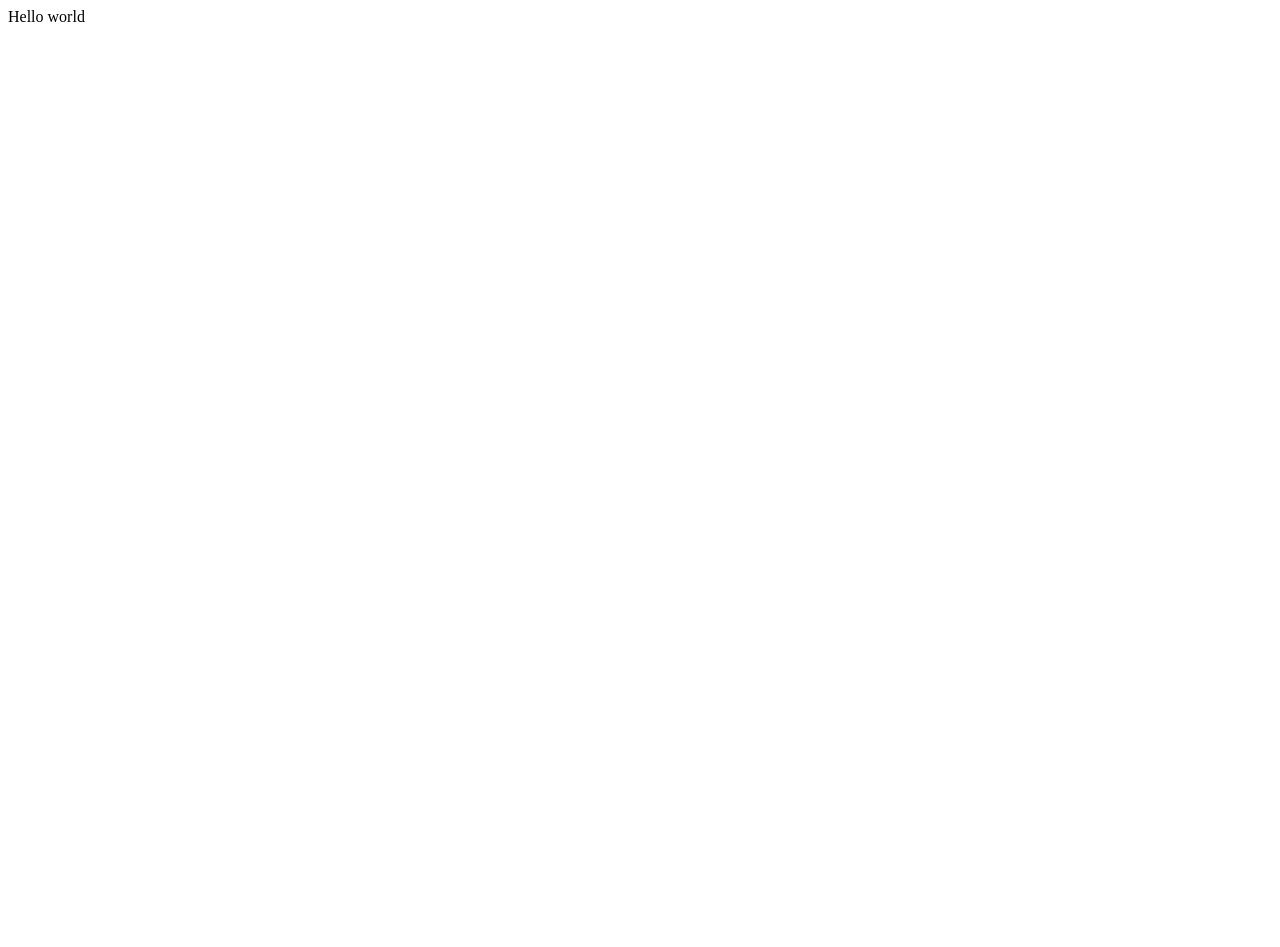
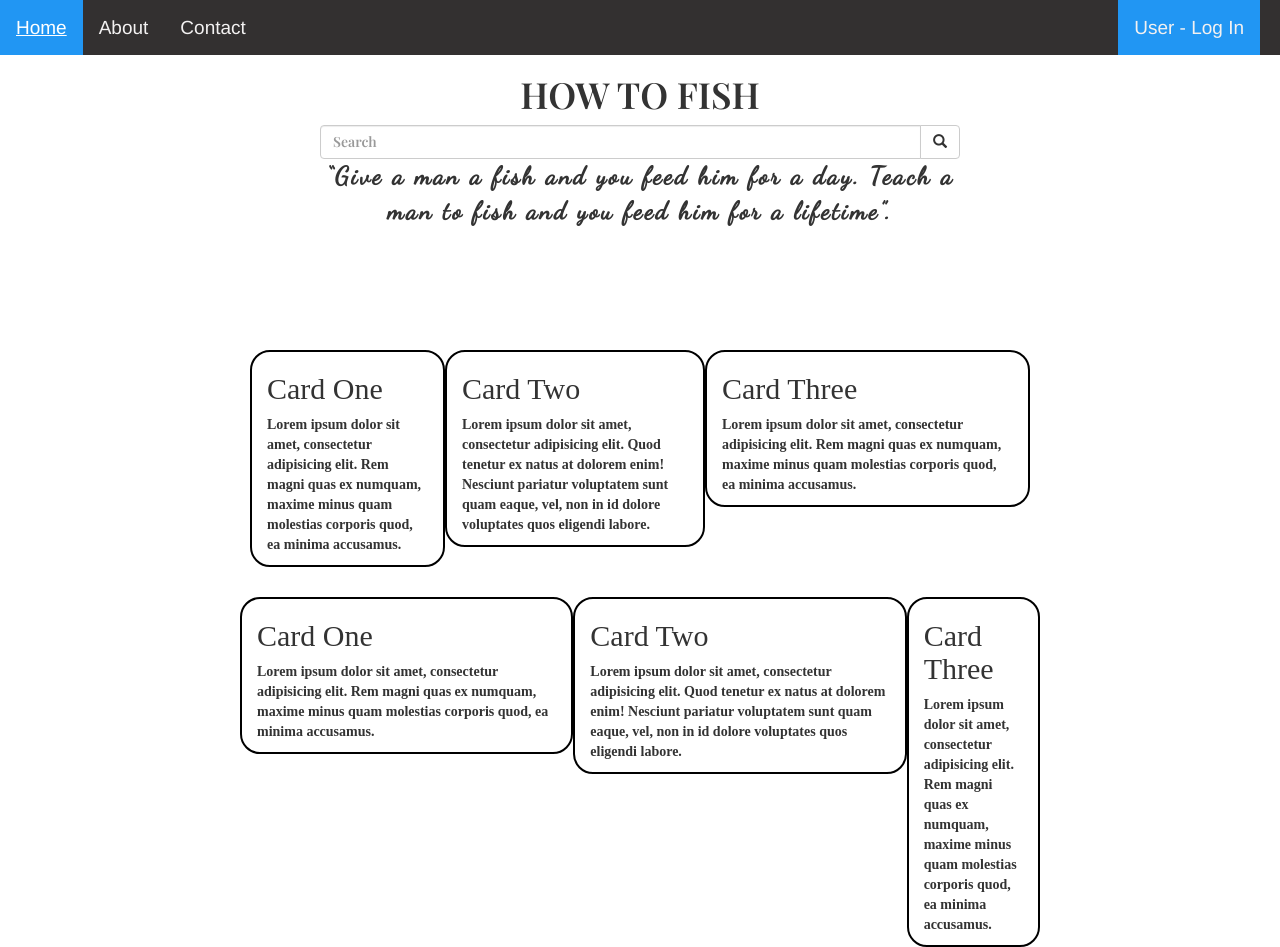
Before and after one commit to jmsn123/htf, a plain HTML site: page index.html in a window 1280 px wide. Before the commit the page ends 800 px from the top, so only its background shows below. Drawn offline with nearby package versions, Linux system fonts and the light colour scheme; a web font is replaced by a local one.

Commit message:
update indexfile

```diff
--- /dev/null
+++ b/assest/css/style.css
@@ -0,0 +1,141 @@
+
+
+body {
+  margin: 0;
+  font-family: 'Cormorant Unicase', serif;
+
+}
+
+.navbar-up {
+  overflow: hidden;
+  background-color: #333030;
+}
+
+.navbar-up a {
+  float: left;
+  display: block;
+  color: rgb(243, 241, 241);
+  text-align: center;
+  padding: 14px 16px;
+  text-decoration: none;
+  font-size: 19px;
+  text-decoration-style: none;
+
+}
+
+
+.navbar-up a:hover {
+  background-color: #ddd;
+  color: black;
+}
+
+.navbar-up a.first {
+  background-color: #2196F3;
+  color: white;
+}
+
+.navbar-up .search-container {
+  float: right;
+}
+
+.navbar-up input[type=text] {
+  padding: 6px;
+  margin-top: 8px;
+  font-size: 17px;
+  border: none;
+  border-radius: 8px;
+  margin-right: 16px;
+}
+
+.navbar-up .search-container button {
+  float: right;
+  padding: 6px;
+  margin-top: 8px;
+  margin-right: 16px;
+  background: rgb(49, 116, 223);
+  border-radius: 8px;
+  font-size: 20px;
+  border: none;
+  cursor: pointer;
+}
+
+.navbar-up .search-container button:hover {
+  background: rgb(48, 119, 212);
+}
+
+@media screen and (max-width: 600px) {
+  .navbar-up .search-container {
+    float: none;
+  }
+  .navbar-up a, .navbar-up input[type=text], .navbar-up .search-container button {
+    float: none;
+    display: block;
+    text-align: left;
+    width: 100%;
+    margin: 0;
+    padding: 14px;
+  }
+  .navbar-up input[type=text] {
+    border: 1px solid #ccc;
+  }
+}
+#search-bar{
+
+margin: auto;
+width: 50%;
+
+}
+.navbar-up a.user{
+  float: right;
+  margin-right: 20px;
+  background-color: #2196F3;
+}
+
+.navbar-up a:active {
+  color:red;
+  background-color: transparent;
+  text-decoration: none;
+}
+#quote{
+font-weight: bold;
+ font-size: 25px;
+ font-family: 'Dancing Script', cursive;
+ letter-spacing: .1em;
+}
+/*
+#backpic{
+
+  background-image: url("../images/micheile-henderson-lZ_4nPFKcV8-unsplash.jpg");
+
+
+} */
+.container-fluid{
+  margin-top: 100px;
+  padding: 10px;
+  height: 500px;
+  width: 800px;
+}
+.card{
+margin: auto;
+font-family: 'Crimson Text', serif;
+font-weight: bold;
+}
+h1{
+   font-size: 20px;
+  font-family: 'Playfair Display', serif;
+  font-weight: bold;
+}
+
+
+
+
+/* @media (min-width: 576px) { ... }
+
+// Medium devices (tablets, 768px and up)
+@media (min-width: 768px) { ... }
+
+// Large devices (desktops, 992px and up)
+@media (min-width: 992px) { ... }
+
+// Extra large devices (large desktops, 1200px and up)
+@media (min-width: 1200px) { ... } */
--- /dev/null
+++ b/assest/css/styleUser.css
@@ -0,0 +1,24 @@
+.container{
+    border: solid #1852aa 8px ;
+    margin-top: 80px;
+   border-radius: 35px;
+    height: 400px;
+   font-size: 30px;
+ width: 500px;
+
+    }
+ #userlogin{
+    padding: 30px;
+
+
+ }
+    h1{
+        text-align: center;
+      color: #1852aa;
+      font-weight: bolder;
+    }
+
+.form-group{
+    padding: 10px;
+justify-content: center;
+}
--- a/index.html
+++ b/index.html
@@ -1,15 +1,185 @@
 <!DOCTYPE html>
-<html lang="en">
+<html>
 
 <head>
-    <meta charset="UTF-8">
-    <meta http-equiv="X-UA-Compatible" content="IE=edge">
-    <meta name="viewport" content="width=device-width, initial-scale=1.0">
-    <title>Document</title>
+  <meta name="viewport" content="width=device-width, initial-scale=1">
+  <link rel="stylesheet" href="./assest/css/style.css">
+  <link rel="stylesheet" href="https://maxcdn.bootstrapcdn.com/bootstrap/3.4.1/css/bootstrap.min.css">
+  <link rel="preconnect" href="https://fonts.gstatic.com">
+  <link rel="preconnect" href="https://fonts.gstatic.com">
+  <link href="https://fonts.googleapis.com/css2?family=Cormorant+Unicase:wght@700&display=swap" rel="stylesheet">
+  <link rel="preconnect" href="https://fonts.gstatic.com">
+<link href="https://fonts.googleapis.com/css2?family=Dancing+Script&display=swap" rel="stylesheet">
+<link rel="preconnect" href="https://fonts.gstatic.com">
+<link href="https://fonts.googleapis.com/css2?family=Playfair+Display:wght@600&display=swap" rel="stylesheet">
+  <title>How to fish </title>
 </head>
 
 <body>
-    Hello world
+
+
+
+  <main class="navbar-up">
+    <a class="first" href="#home">Home</a>
+    <a href="#about">About</a>
+    <a href="#contact">Contact</a>
+    <a class="user" href="./userlogin.html">User - Log In </a>
+    <div class="search-container">
+
+    </div>
+  </main>
+
+  <div id="backpic">
+    <section style="text-align: center; font-family: 'Playfair Display', serif">
+      <h1>HOW TO FISH</h1>
+
+      <div id="search-bar">
+        <form action="/action_page.php">
+          <div class="input-group">
+            <input type="text" class="form-control" placeholder="Search" name="search">
+            <div class="input-group-btn">
+              <button class="btn btn-default" type="submit"><i class="glyphicon glyphicon-search"></i></button>
+
+
+
+            </div>
+          </div>
+        </form>
+        <p id="quote">“Give a man a fish and you feed him for a day. Teach a man to fish and you feed him for a
+          lifetime”.</p>
+
+
+      </div>
+    </section>
+
+    <sidebar>
+
+    </sidebar>
+
+    <section class="container-fluid">
+
+      <!-- Content Row -->
+      <div class="row" style="padding: 10px;">
+        <div class="col-md-3 pl-5" style="border : 2px solid black ; border-radius: 20px; ">
+          <div class="card h-100">
+            <div class="card">
+              <div class="card-body">
+                <h2 class="card-title">Card One</h2>
+                <p class="card-text">Lorem ipsum dolor sit amet, consectetur adipisicing elit. Rem magni quas ex
+                  numquam,
+                  maxime minus quam molestias corporis quod, ea minima accusamus.</p>
+              </div>
+            </div>
+          </div>
+        </div>
+
+
+        <!-- /.col-md-4 -->
+        <div class="col-md-4 pl-5" style="border : 2px solid black ; border-radius: 20px;">
+          <div class="card h-100">
+            <div class="card">
+              <div class="card-body">
+                <h2 class="card-title">Card Two</h2>
+                <p class="card-text">Lorem ipsum dolor sit amet, consectetur adipisicing elit. Quod tenetur ex natus at
+                  dolorem enim! Nesciunt pariatur voluptatem sunt quam eaque, vel, non in id dolore voluptates quos
+                  eligendi labore.</p>
+              </div>
+            </div>
+          </div>
+        </div>
+
+
+        <!-- /.col-md-4 -->
+        <div class="col-md-5 pl-5" style="border : 2px solid black ; border-radius: 20px;">
+          <div class="card h-100">
+            <div class="card">
+              <div class="card-body">
+                <h2 class="card-title">Card Three</h2>
+                <p class="card-text">Lorem ipsum dolor sit amet, consectetur adipisicing elit. Rem magni quas ex
+                  numquam,
+                  maxime minus quam molestias corporis quod, ea minima accusamus.</p>
+              </div>
+            </div>
+          </div>
+        </div>
+
+
+        <!-- /.col-md-4 -->
+
+      </div>
+      <!-- /.row -->
+      <br>
+
+      <div class="row">
+        <div class="col-md-5 pl-5" style="border : 2px solid black ; border-radius: 20px;">
+          <div class="card h-100">
+            <div class="card">
+              <div class="card-body">
+                <h2 class="card-title">Card One</h2>
+                <p class="card-text">Lorem ipsum dolor sit amet, consectetur adipisicing elit. Rem magni quas ex
+                  numquam,
+                  maxime minus quam molestias corporis quod, ea minima accusamus.</p>
+              </div>
+            </div>
+          </div>
+        </div>
+
+
+        <!-- /.col-md-4 -->
+        <div class="col-md-5 pl-5" style="border : 2px solid black ; border-radius: 20px;">
+          <div class="card h-100">
+            <div class="card">
+              <div class="card-body">
+                <h2 class="card-title">Card Two</h2>
+                <p class="card-text">Lorem ipsum dolor sit amet, consectetur adipisicing elit. Quod tenetur ex natus at
+                  dolorem enim! Nesciunt pariatur voluptatem sunt quam eaque, vel, non in id dolore voluptates quos
+                  eligendi labore.</p>
+              </div>
+            </div>
+          </div>
+        </div>
+
+
+        <!-- /.col-md-4 -->
+        <div class="col-md-2 pl-5" style="border : 2px solid black ; border-radius: 20px;">
+          <div class="card h-100">
+            <div class="card">
+              <div class="card-body">
+                <h2 class="card-title">Card Three</h2>
+                <p class="card-text">Lorem ipsum dolor sit amet, consectetur adipisicing elit. Rem magni quas ex
+                  numquam,
+                  maxime minus quam molestias corporis quod, ea minima accusamus.</p>
+              </div>
+            </div>
+          </div>
+        </div>
+
+
+        <!-- /.col-md-4 -->
+
+      </div>
+  </div>
+
+
+
+
+
+
+
+
+
+
+
+  </section>
+
+
+
+
+
+
+  </div>
+  <script src="https://ajax.googleapis.com/ajax/libs/jquery/3.5.1/jquery.min.js"></script>
+  <script src="https://maxcdn.bootstrapcdn.com/bootstrap/3.4.1/js/bootstrap.min.js"></script>
 </body>
 
 </html>
```
Also changed, not shown: userlogin.html (added, +65 -0 lines).
